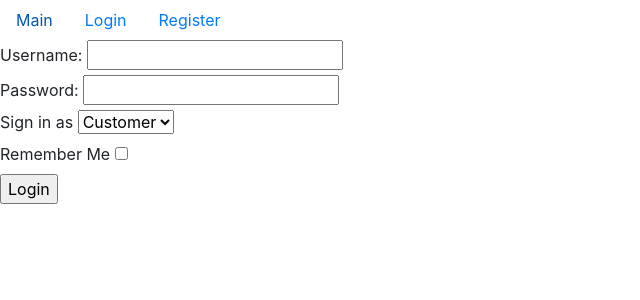
After one commit to AlpacaMax/Plane_Ticket_Booking_System, a Flask app: page /login in a window 1280 px wide. The commit adds this page. Shown: the top 300 px of the page, without its empty margins (0-640 px from the left). Run offline with Flask 2, Linux system fonts and the light colour scheme; some libraries are stand-ins or nearby versions.

Commit message:
Add login and logout for two types of users

```diff
--- a/app/forms.py
+++ b/app/forms.py
@@ -1,7 +1,7 @@
 import datetime
 from flask_wtf import FlaskForm
-from wtforms import SelectField, SubmitField, DateField, BooleanField
-from wtforms.validators import DataRequired, ValidationError
+from wtforms import SelectField, SubmitField, DateField, BooleanField, StringField, PasswordField
+from wtforms.validators import DataRequired, ValidationError, Length
 
 def diff_data(another_field):
     def _diff_data(form, field):
@@ -41,3 +41,15 @@ class FilterForm(FlaskForm):
             return False
         else:
             return True
+
+class LoginForm(FlaskForm):
+    username = StringField("Username: ",
+                           validators=[DataRequired()])
+    password = PasswordField("Password: ", validators=[DataRequired()])
+    identity = SelectField("Sign in as ",
+                           choices=[
+                               ("customer", "Customer"),
+                               ("staff", "Staff")
+                           ])
+    remember = BooleanField("Remember Me")
+    submit = SubmitField("Login")
--- a/app/models.py
+++ b/app/models.py
@@ -104,6 +104,9 @@ class Customer(db.Model, UserMixin):
 
     tickets = db.relationship("Ticket", backref="customer", lazy=True)
 
+    def get_id(self):
+        return self.email
+
 class Ticket(db.Model):
     id = db.Column(db.String(12), primary_key=True)
 
@@ -154,6 +157,9 @@ class Staff(db.Model, UserMixin):
 
     phones = db.relationship("Phone", backref="staff", lazy=True)
 
+    def get_id(self):
+        return self.username
+
 class Phone(db.Model):
     username = db.Column(db.String(20),
                          db.ForeignKey("staff.username"),
--- a/app/routes.py
+++ b/app/routes.py
@@ -1,10 +1,12 @@
+import hashlib
 import datetime
 from flask import render_template, request, url_for, flash, redirect
 from markupsafe import escape
 from app.models import *
 from app import app, db, bcrypt
-from app.forms import FilterForm
+from app.forms import FilterForm, LoginForm
 from sqlalchemy.orm import aliased
+from flask_login import login_user, current_user, logout_user, login_required
 
 def filter_form_processor(form, flights):
     if (form.same_airports()):
@@ -114,3 +116,34 @@ def return_trip_choosing():
 @app.route("/summary_of_trip", methods=["GET"])
 def view_selected_flights():
     return request.args
+
+@app.route("/login", methods=["GET", "POST"])
+def login():
+    if (current_user.is_authenticated):
+        return redirect(url_for("home"))
+    form = LoginForm()
+
+    if (form.validate_on_submit()):
+        user = None
+
+        if (escape(form.identity.data) == "staff"):
+            user = Staff.query.filter_by(username=form.username.data).first()
+        else:
+            user = Customer.query.filter_by(email=form.username.data).first()
+
+        if (user
+            and hashlib.md5(form.password.data.encode()).hexdigest() == user.password):
+            login_user(user, remember = form.remember.data)
+            next_page = request.args.get('next')
+            print('Success!')
+            return redirect(next_page) if next_page else redirect(url_for("home"))
+        else:
+            flash("Login Unsuccessful. Please check username and password")
+
+    return render_template("login.html", form=form)
+
+@app.route("/logout", methods=["GET"])
+def logout():
+    flash("You are logged out")
+    logout_user()
+    return redirect(url_for('home'))
--- a/app/templates/layout.html
+++ b/app/templates/layout.html
@@ -19,6 +19,26 @@
     {% endif %}
     {% endwith %}
 
+    <ul class="nav">
+        <li class="nav-item">
+            <a class="nav-link" href="{{ url_for('home') }}">Main</a>
+        </li>
+        {% if current_user.is_authenticated %}
+            <li class="nav-item">
+                <a class="nav-link" href="#">{{ current_user.get_id() }}</a>
+            </li>
+            <li class="nav-item">
+                <a class="nav-link" href="{{ url_for('logout') }}">Logout</a>
+            </li>
+        {% else %}
+            <li class="nav-item">
+                <a class="nav-link" href="{{ url_for('login') }}">Login</a>
+            </li>
+            <li class="nav-item">
+                <a class="nav-link" href="#">Register</a>
+            </li>
+        {% endif %}
+    </ul>
     {% block content %}{% endblock %}
 </body>
 </html>
--- /dev/null
+++ b/app/templates/login.html
@@ -0,0 +1,16 @@
+{% extends "layout.html" %}
+
+{% block content %}
+<form method="POST" action="">
+    {{ form.hidden_tag() }}
+    {{ form.username.label() }}
+    {{ form.username() }}<br>
+    {{ form.password.label() }}
+    {{ form.password() }}<br>
+    {{ form.identity.label() }}
+    {{ form.identity() }}<br>
+    {{ form.remember.label() }}
+    {{ form.remember() }}<br>
+    {{ form.submit() }}
+</form>
+{% endblock content %}
```
Lines whose indentation alone changed are shown as unchanged.
